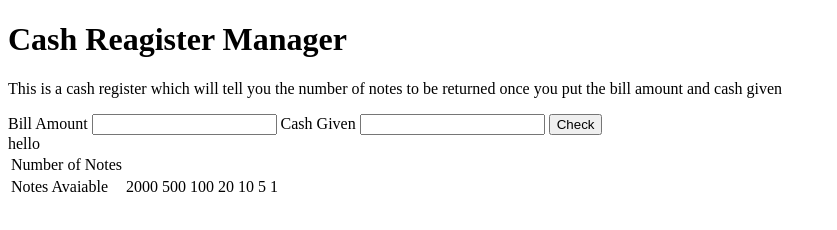
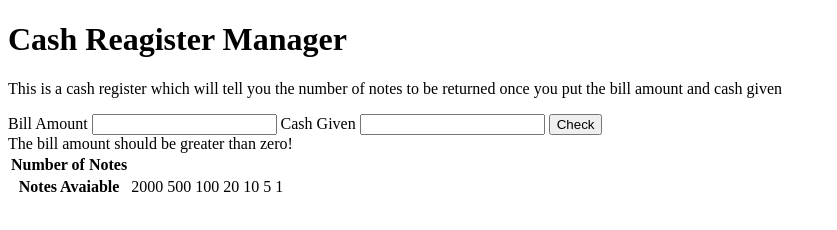
Before and after one commit to Shraddha-V22/Cash-Register-Manager, a plain HTML site: page index.html in a window 1280 px wide. Both pictures are taken after a click on the button "Check". Shown: the whole page, without its empty margins (0-837 px from the left). Drawn offline with Linux system fonts and the light colour scheme.

Commit message:
validate entered amount and error message

```diff
--- a/app.js
+++ b/app.js
@@ -3,16 +3,26 @@ const cashGiven = document.querySelector("#cash-given");
 const checkButton = document.querySelector("#check-button");
 const errorMsg = document.querySelector("#error-msg");
 
+function hideErrorMsg() {
+    errorMsg.style.display = "none";
+}
+
 function checkEventHandler() {
-    if(billAmount > 0) {
+    hideErrorMsg();
 
-    }else {
-        message
-    }
+    if(billAmount.value > 0) {
+        if(cashGiven.value >= billAmount.value) {} else {
+            msgError("The cash given amount should be greater than or equal to the bill amount!")
+        };
+    } else {
+        msgError("The bill amount should be greater than zero!")
+    };
+
 }
 
 checkButton.addEventListener("click", checkEventHandler);
 
-function message() {
-    return errorMsg.innerText= "The bill amount should be greater than zero"
+function msgError(message) {
+    errorMsg.style.display = "block";
+    errorMsg.innerText = message;
 }
--- a/index.html
+++ b/index.html
@@ -17,14 +17,14 @@
     <input type="text" id="cash-given">
 
     <button id="check-button">Check</button>
-    <div id="error-msg">hello</div>
+    <div id="error-msg"></div>
 
     <table>
         <tr>
-            <td>Number of Notes</td>
+            <th>Number of Notes</td>
         </tr>
         <tr>
-            <td>Notes Avaiable</td>
+            <th>Notes Avaiable</td>
             <td>2000</td>
             <td>500</td>
             <td>100</td>
```
